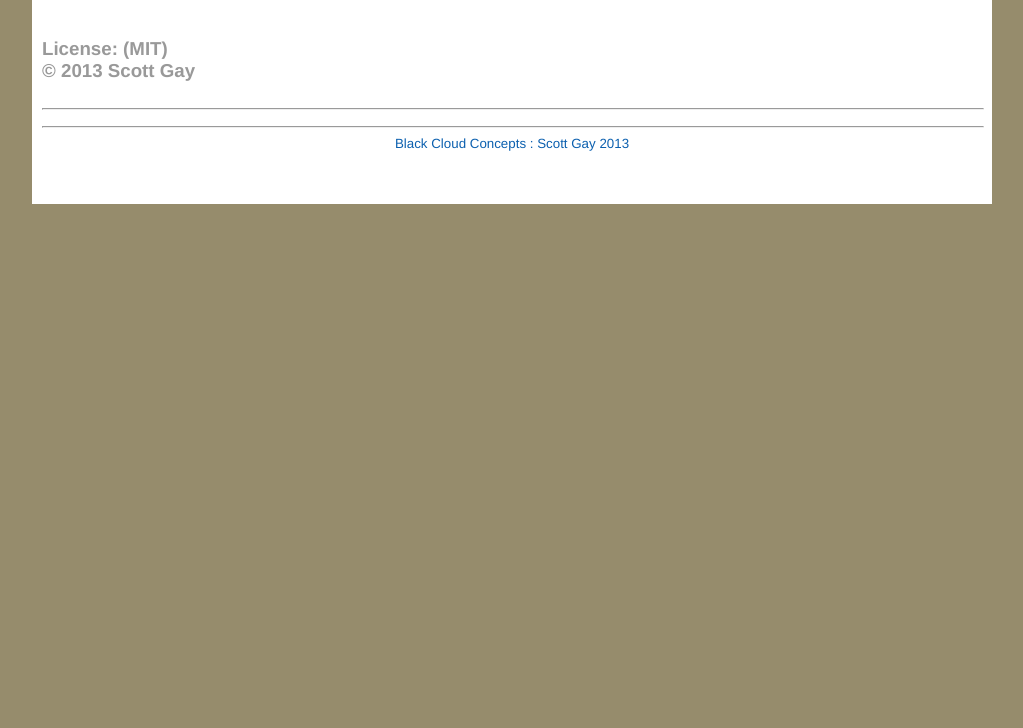
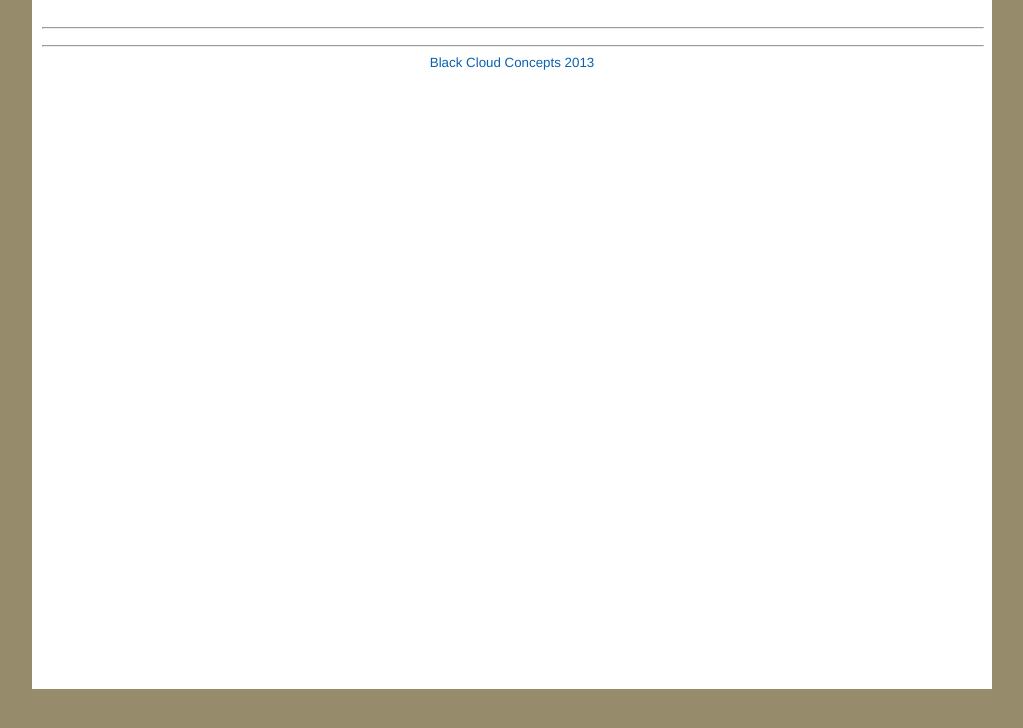
Before and after one commit to BlackCloudConcepts/pictureperfect, a plain HTML site: page public/index.html in a window 1280 px wide. Shown: the part 66-794 px from the top of the page, without its empty margins (128-1151 px from the left). Drawn offline with Linux system fonts and the light colour scheme.

Commit message:
minor css and text changes

```diff
--- a/public/css/demo.css
+++ b/public/css/demo.css
@@ -12,6 +12,7 @@ h5 { color:#2E96F7; }
 	top			: 0;
 	left			: 0;
 	padding			: 5px 0px 50px 0px;
+	min-height		: 700px;
 }
 
 .navlink {
--- a/public/templates/footer-template.html
+++ b/public/templates/footer-template.html
@@ -3,7 +3,7 @@
 	&nbsp;
 </div>
 <div style="text-align:center;font-size:10pt;color:#0C60AF;" class="grid_6">
-	Black Cloud Concepts : Scott Gay 2013
+	Black Cloud Concepts 2013
 </div>
 <div class="grid_5">
 	&nbsp;
--- a/public/templates/header-template.html
+++ b/public/templates/header-template.html
@@ -1,8 +1,5 @@
 <h1 class="grid_16">
 	Picture Perfect
 </h1>
-<h3 class="grid_16">
-	License: (MIT) <br>© 2013 Scott Gay
-</h3>
 <div style="height:10px;width:10px;"></div>
 <hr class="grid_16">
```
